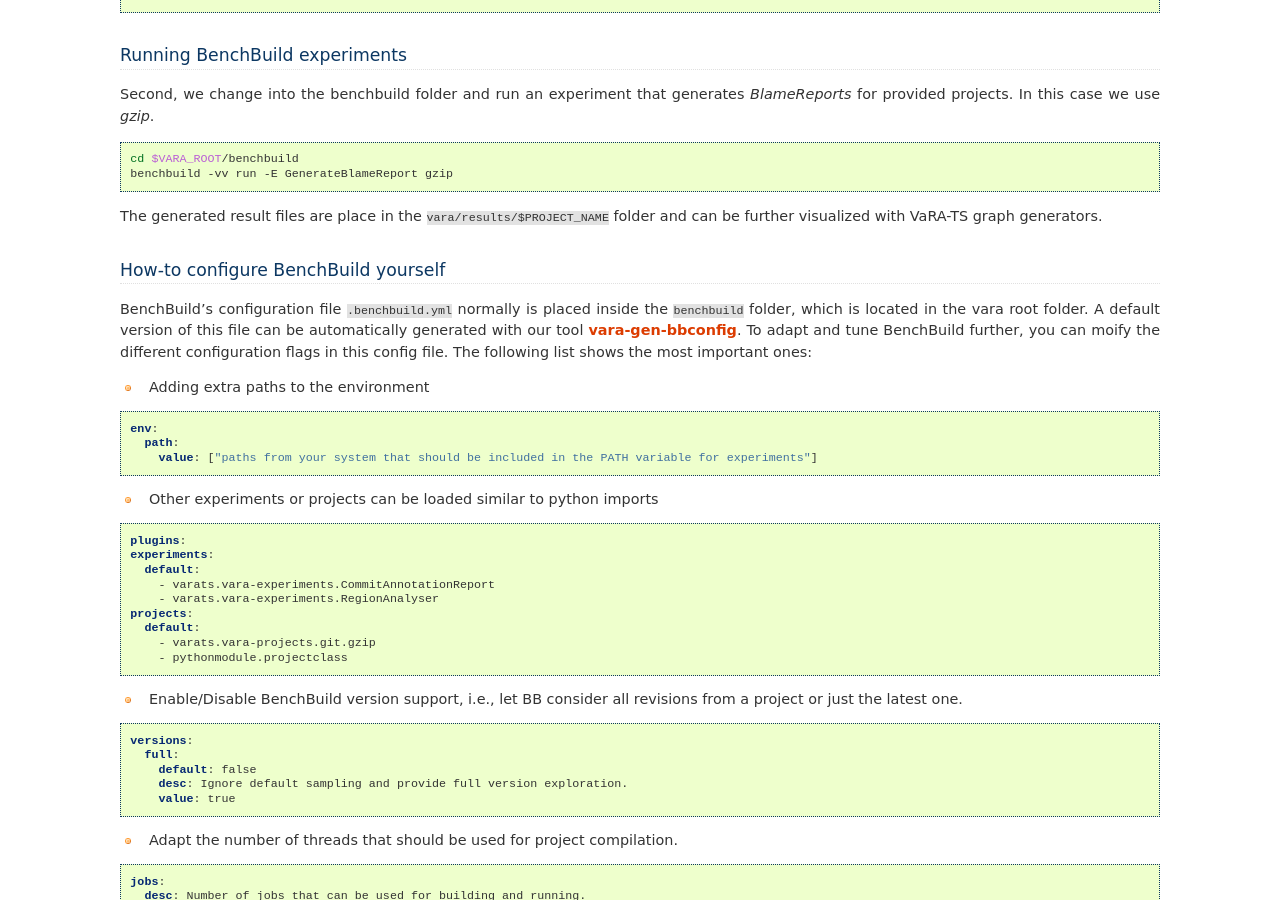
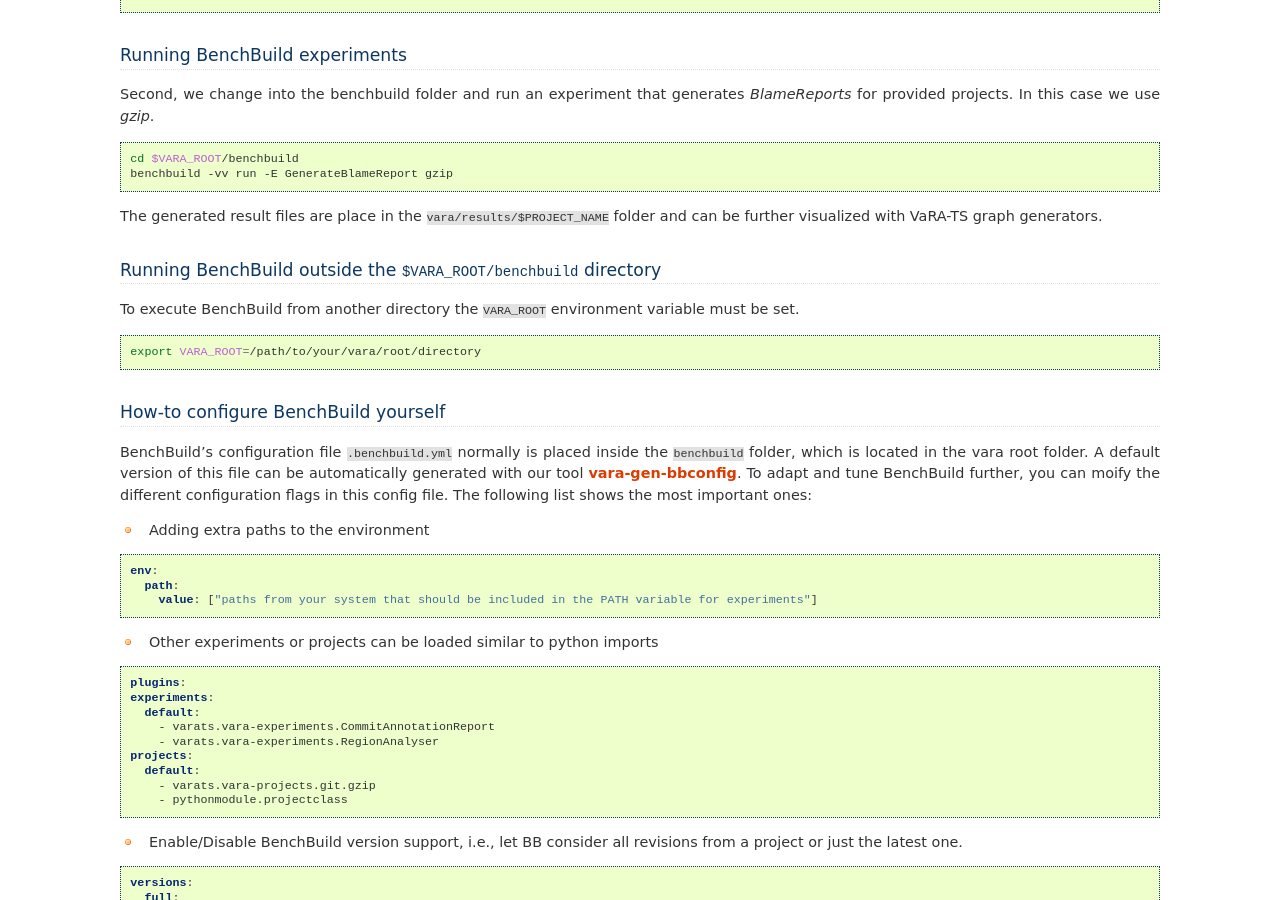
Before and after one commit to se-sic/VaRA-Tool-Suite, a Sphinx documentation site: the page built from docs/source/vara-ts/benchbuild.rst, in a window 1280 px wide and 900 px high, scrolled down 352 px. Built offline with Sphinx 7.4.7, drawn with Linux system fonts in a browser that asks for light colours; the version number could not be read and is left out.

Commit message:
Add section to benchbuild documentation

```diff
--- a/docs/source/vara-ts/benchbuild.rst
+++ b/docs/source/vara-ts/benchbuild.rst
@@ -22,6 +22,14 @@
   benchbuild -vv run -E GenerateBlameReport gzip
 
 The generated result files are place in the ``vara/results/$PROJECT_NAME`` folder and can be further visualized with VaRA-TS graph generators.
+
+Running BenchBuild outside the ``$VARA_ROOT/benchbuild`` directory
+------------------------------------
+To execute BenchBuild from another directory the ``VARA_ROOT`` environment variable must be set.
+
+.. code-block:: bash
+
+  export VARA_ROOT=/path/to/your/vara/root/directory
 
 How-to configure BenchBuild yourself
 ------------------------------------
```
